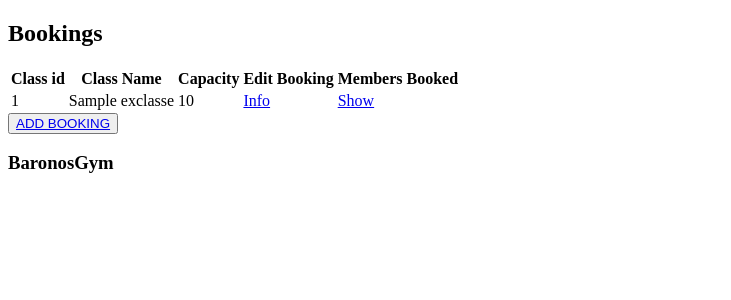
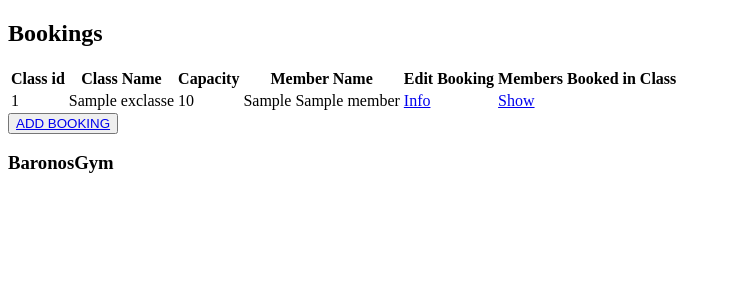
Before and after one commit to BrockBaron/Baronos-Gym, a Flask app: page /bookings in a window 1280 px wide. Shown: the part 152-452 px from the top of the page, without its empty margins (0-731 px from the left). Run offline with Flask 2, Linux system fonts and the light colour scheme; a database or web service that is not in the repository returns one stand-in record (values such as "Sample title"); some libraries are stand-ins or nearby versions.

Commit message:
edit member, classes, bookings, to go

```diff
--- a/gym_app/controllers/booking_controller.py
+++ b/gym_app/controllers/booking_controller.py
@@ -40,10 +40,10 @@ def create_booking():
 #/bookings/<id>/
 @bookings_blueprint.route('/bookings/<id>')
 def show_booking(id):
-    exclass = exclass_repository.select(id)
     booking = booking_repository.select(id)
+    exclass = booking.exclass
     members = member_repository.get_by_exclass(exclass)
-    return render_template('bookings/show.html', booking=booking, members=members, exclass=exclass)
+    return render_template('bookings/show.html', booking=booking, members=members)
 
 
 # SHOW - member in particular class - need an alternative route? '/bookings/<id>/exclass'?
--- a/gym_app/templates/bookings/index.html
+++ b/gym_app/templates/bookings/index.html
@@ -9,14 +9,16 @@
             <th>Class id</th>
             <th>Class Name</th>
             <th>Capacity</th>
+            <th>Member Name</th>
             <th>Edit Booking</th>
-            <th>Members Booked</th>
+            <th>Members Booked in Class</th>
         </tr>
         {% for booking in bookings %}
         <tr>
             <td>{{ booking.exclass.id}}</td>
             <td>{{ booking.exclass.name}}</td>
             <td>{{ booking.exclass.capacity}}</td>
+            <td>{{ booking.member.full_name() }}</td>
             <td><a href="/bookings/<id>/edit{{ booking.id }}"</a> Info</td>
             <td><a href="/bookings/{{ booking.id }} "</a>Show</td>
         </tr>
```
